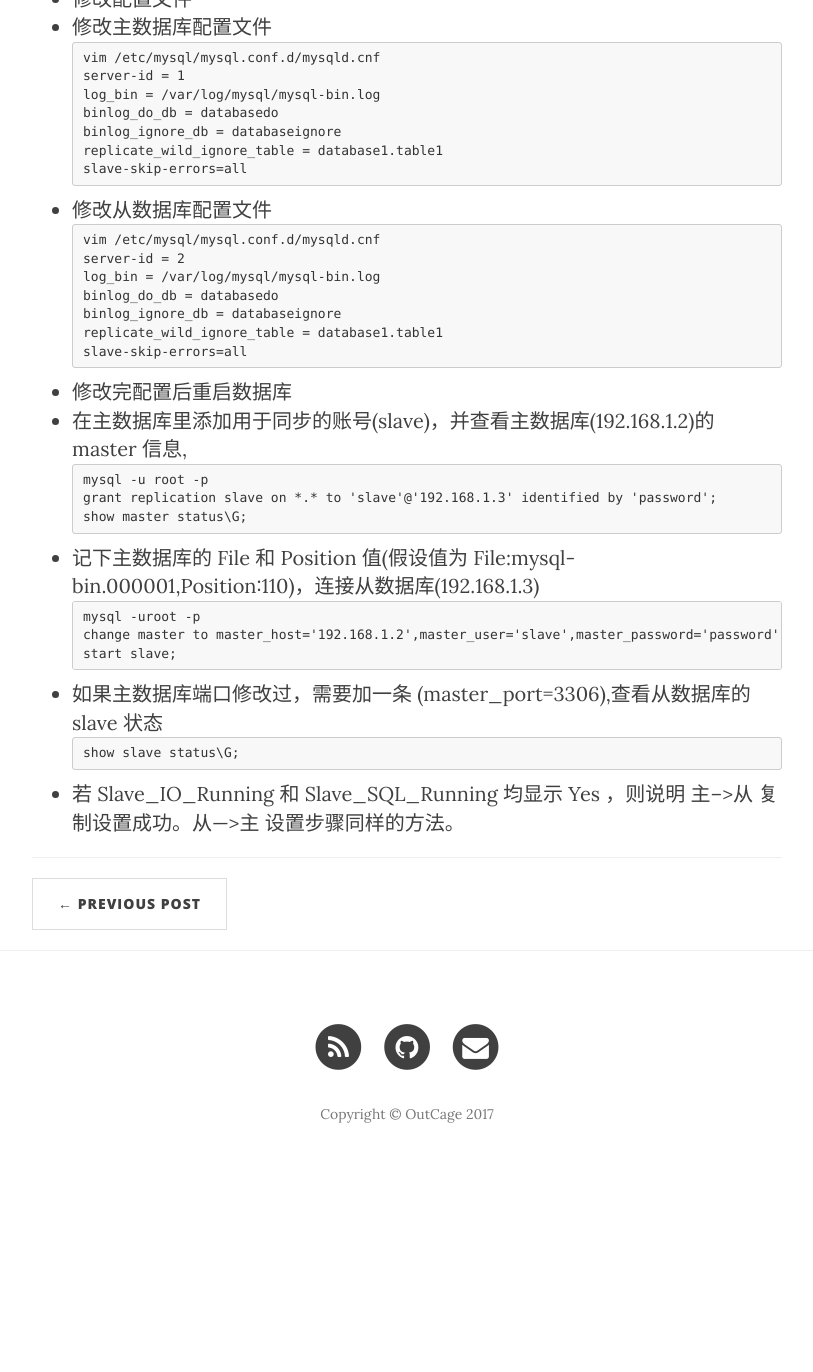
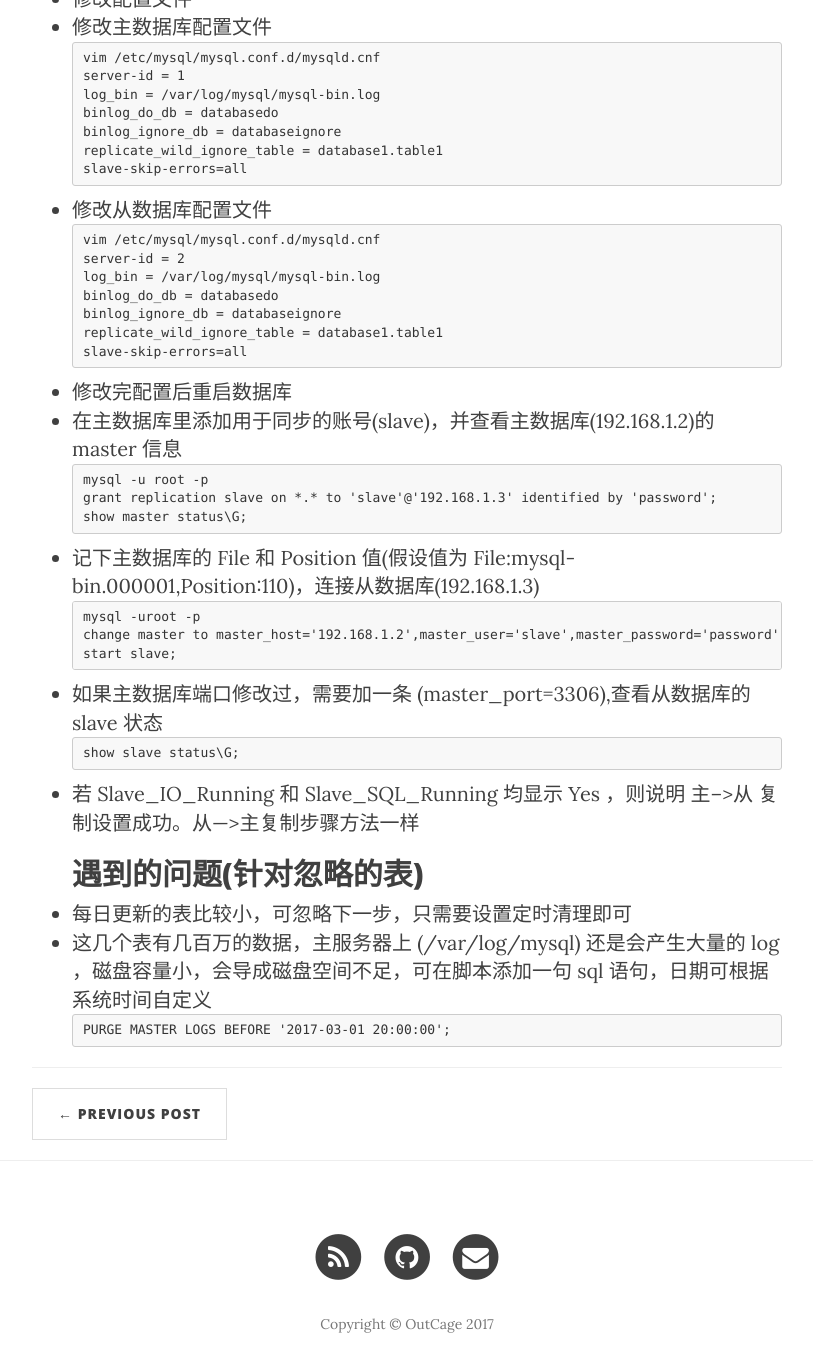
Before and after one commit to deathSilence/deathsilence.github.io, a Jekyll site: the page built from _posts/2017-03-01-mysql-master-slave.md, in a window 1280 px wide and 1400 px high, scrolled down 910 px. Shown: the top 1372 px of the window, without its empty margins (233-1046 px from the left). Built offline with Jekyll 4.4.1, drawn with Linux system fonts in a browser that asks for light colours; nearby versions of some CDN libraries; comment, search, counter and statistics services are not loaded; before the commit the page ends 2100 px from its top, so only the background shows below that.

Commit message:
瞬时日志文件太多，可自定义脚本删除

````diff
--- a/_posts/2017-03-01-mysql-master-slave.md
+++ b/_posts/2017-03-01-mysql-master-slave.md
@@ -34,7 +34,7 @@ replicate_wild_ignore_table = database1.table1
 slave-skip-errors=all
 ```
  - 修改完配置后重启数据库
- - 在主数据库里添加用于同步的账号(slave)，并查看主数据库(192.168.1.2)的 master 信息,
+ - 在主数据库里添加用于同步的账号(slave)，并查看主数据库(192.168.1.2)的 master 信息
 ```
 mysql -u root -p
 grant replication slave on *.* to 'slave'@'192.168.1.3' identified by 'password';
@@ -50,4 +50,10 @@ start slave;
 ```
 show slave status\G;
 ```
- - 若 Slave_IO_Running 和 Slave_SQL_Running 均显示 Yes ，则说明 主-->从 复制设置成功。从--->主 设置步骤同样的方法。
+ - 若 Slave_IO_Running 和 Slave_SQL_Running 均显示 Yes ，则说明 主-->从 复制设置成功。从--->主复制步骤方法一样
+## 遇到的问题(针对忽略的表)
+- 每日更新的表比较小，可忽略下一步，只需要设置定时清理即可
+- 这几个表有几百万的数据，主服务器上 (/var/log/mysql) 还是会产生大量的 log ，磁盘容量小，会导成磁盘空间不足，可在脚本添加一句 sql 语句，日期可根据系统时间自定义
+```
+PURGE MASTER LOGS BEFORE '2017-03-01 20:00:00';
+```
````
